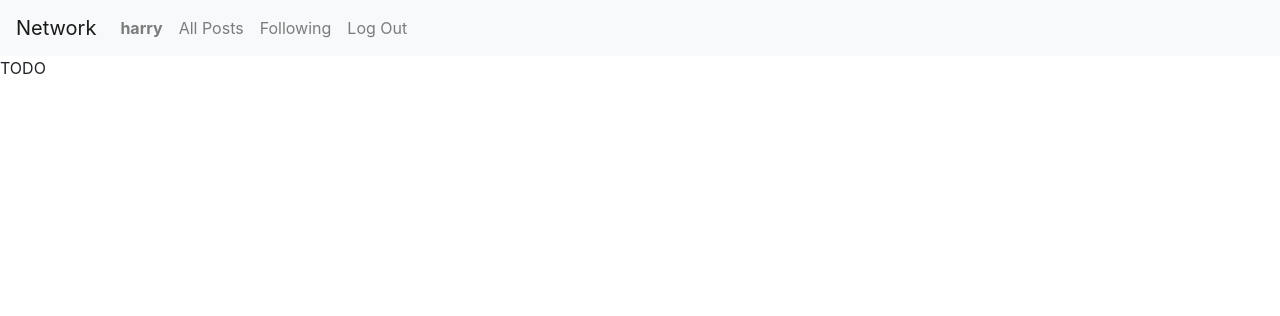
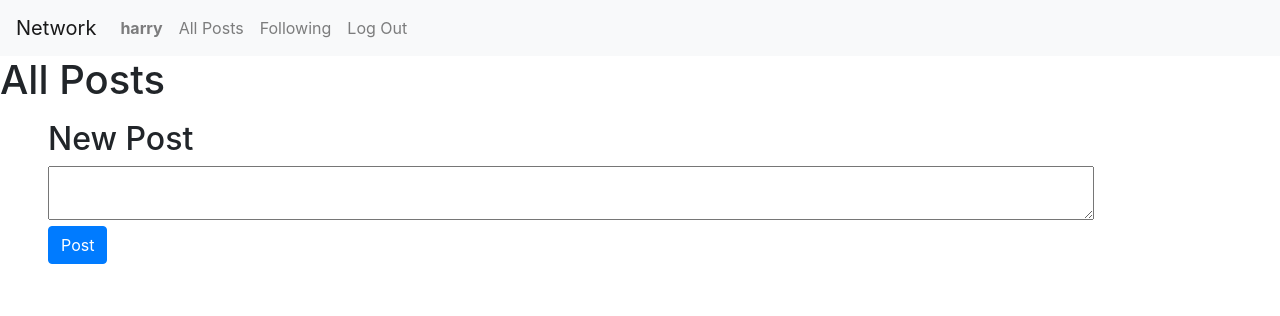
Before and after one commit to JauriCortes/CS50W, a Django app: page / in a window 1280 px wide. Shown: the top 316 px of the page. Run offline with Django 3.2, Linux system fonts and the light colour scheme; a user stored in the database is signed in; some libraries are stand-ins or nearby versions.

Commit message:
new post implemented

```diff
--- a/project4/network/models.py
+++ b/project4/network/models.py
@@ -4,3 +4,9 @@ from django.db import models
 
 class User(AbstractUser):
     pass
+
+class Posts(models.Model):
+    poster = models.ForeignKey("User", on_delete=models.CASCADE, related_name="posts")
+    content = models.TextField(max_length=280)
+    timestamp = models.DateTimeField(auto_now_add=True)
+    likes = models.IntegerField(default=0)
--- a/project4/network/templates/network/index.html
+++ b/project4/network/templates/network/index.html
@@ -1,5 +1,16 @@
 {% extends "network/layout.html" %}
 
 {% block body %}
-    TODO
+    {% if user.is_authenticated %}
+    <h1>All Posts</h1>
+    <div class="my-3 mx-5">
+            <h2>New Post</h2>
+            <form action="{% url 'new_post' %}" method="post">
+                {% csrf_token %}
+                <textarea name="content" row="4" cols="100"></textarea>
+                <br/>
+                <input type="submit" value="Post" class="btn btn-primary"/>
+            </form>
+        </div>
+    {% endif %}
 {% endblock %}
--- a/project4/network/urls.py
+++ b/project4/network/urls.py
@@ -7,5 +7,6 @@ urlpatterns = [
     path("", views.index, name="index"),
     path("login", views.login_view, name="login"),
     path("logout", views.logout_view, name="logout"),
-    path("register", views.register, name="register")
+    path("register", views.register, name="register"),
+    path("new_post", views.new_post, name="new_post")
 ]
--- a/project4/network/views.py
+++ b/project4/network/views.py
@@ -1,13 +1,15 @@
+import json
 from django.contrib.auth import authenticate, login, logout
 from django.db import IntegrityError
-from django.http import HttpResponse, HttpResponseRedirect
+from django.http import HttpResponse, HttpResponseRedirect, JsonResponse
 from django.shortcuts import render
 from django.urls import reverse
 
 from django.contrib import messages
 from django.views.decorators.csrf import  csrf_exempt
+from django.contrib.auth.decorators import login_required
 
-from .models import User
+from .models import Posts, User
 
 
 def index(request):
@@ -66,3 +68,21 @@ def register(request):
         return render(request, "network/register.html",{
             "message": "Welcome"
         })
+
+@login_required
+def new_post(request):
+
+    if request.method != "POST":
+        return JsonResponse({"error": "POST request required."}, status=400)
+
+    user = request.user
+    content = request.POST.get("content")
+
+    post = Posts(
+        poster = user,
+        content = content
+    )
+
+    post.save()
+
+    return HttpResponseRedirect(reverse("index"))
```
Also changed, not shown: project4/db.sqlite3, project4/network/migrations/0002_posts.py (added), project4/network/migrations/0003_alter_posts_timestamp.py (added).
